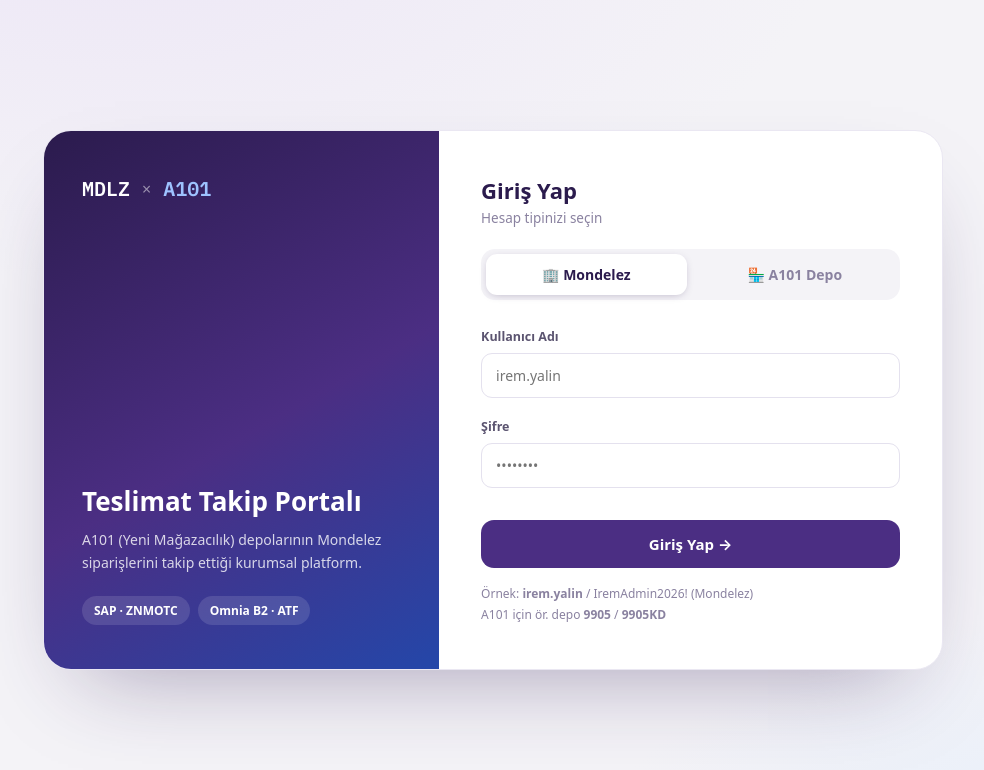
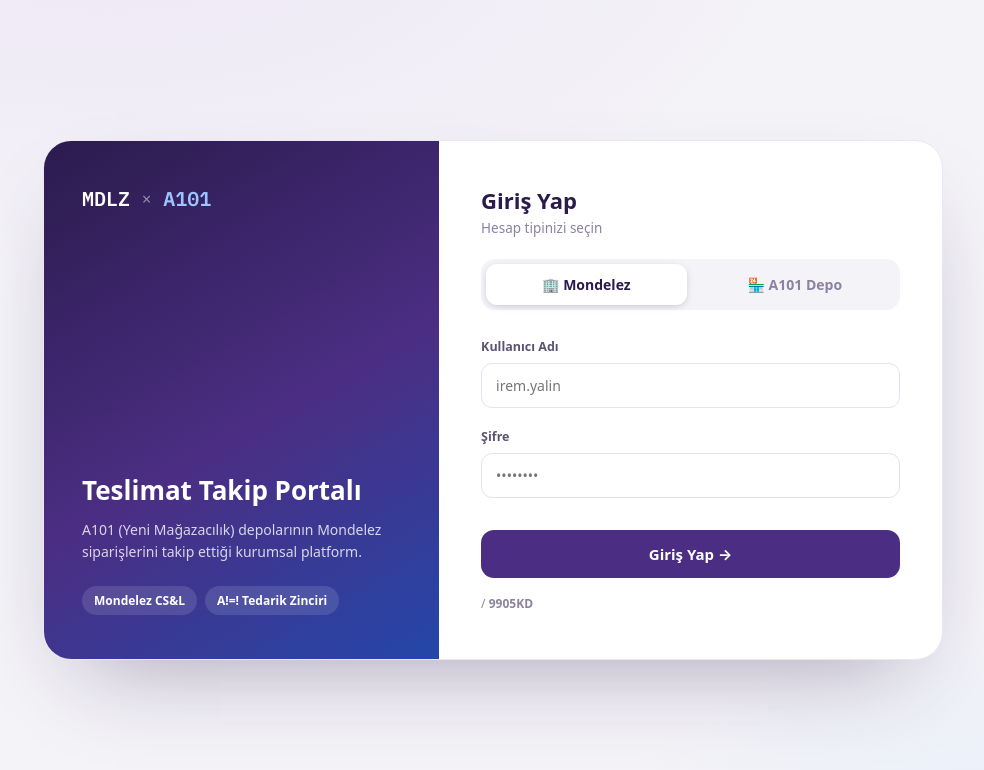
Before and after one commit to mondelez-irem/A101_Portal, a plain HTML site: page index.html in a window 1280 px wide. Shown: the whole page, without its empty margins (147-1131 px from the left). Drawn offline with Linux system fonts and the light colour scheme.

Commit message:
Update login instructions and tags in index.html

```diff
--- a/index.html
+++ b/index.html
@@ -112,7 +112,7 @@ function renderLogin(tab){
         <div style="margin-top:auto;">
           <div style="font-size:26px;font-weight:800;line-height:1.25;">Teslimat Takip Portalı</div>
           <div style="font-size:14px;color:rgba(255,255,255,.8);margin-top:12px;line-height:1.6;">A101 (Yeni Mağazacılık) depolarının Mondelez siparişlerini takip ettiği kurumsal platform.</div>
-          <div style="display:flex;gap:8px;margin-top:22px;"><span style="padding:6px 12px;border-radius:999px;background:rgba(255,255,255,.12);font-size:12px;font-weight:600;">SAP · ZNMOTC</span><span style="padding:6px 12px;border-radius:999px;background:rgba(255,255,255,.12);font-size:12px;font-weight:600;">Omnia B2 · ATF</span></div>
+          <div style="display:flex;gap:8px;margin-top:22px;"><span style="padding:6px 12px;border-radius:999px;background:rgba(255,255,255,.12);font-size:12px;font-weight:600;">Mondelez CS&L</span><span style="padding:6px 12px;border-radius:999px;background:rgba(255,255,255,.12);font-size:12px;font-weight:600;">A!=! Tedarik Zinciri</span></div>
         </div>
       </div>
       <div style="flex:1;min-width:280px;padding:44px 42px;">
@@ -128,7 +128,7 @@ function renderLogin(tab){
           <input id="lp" class="inp" style="margin-top:7px;" type="password" placeholder="••••••••" onkeydown="if(event.key==='Enter')doLogin('${tab}')"></div>
         <div id="lerr" style="color:var(--danger);font-size:13px;margin-top:12px;"></div>
         <button onclick="doLogin('${tab}')" style="width:100%;margin-top:20px;padding:14px;border:none;border-radius:13px;background:${accent};color:#fff;font-weight:700;font-size:15px;">Giriş Yap →</button>
-        <div style="margin-top:16px;font-size:12px;color:var(--muted);line-height:1.7;">Örnek: <b>irem.yalin</b> / IremAdmin2026! (Mondelez)<br>A101 için ör. depo <b>9905</b> / <b>9905KD</b></div>
+        <div style="margin-top:16px;font-size:12px;color:var(--muted);line-height:1.7;"></b> / <b>9905KD</b></div>
       </div>
     </div>
   </div>`;
```
